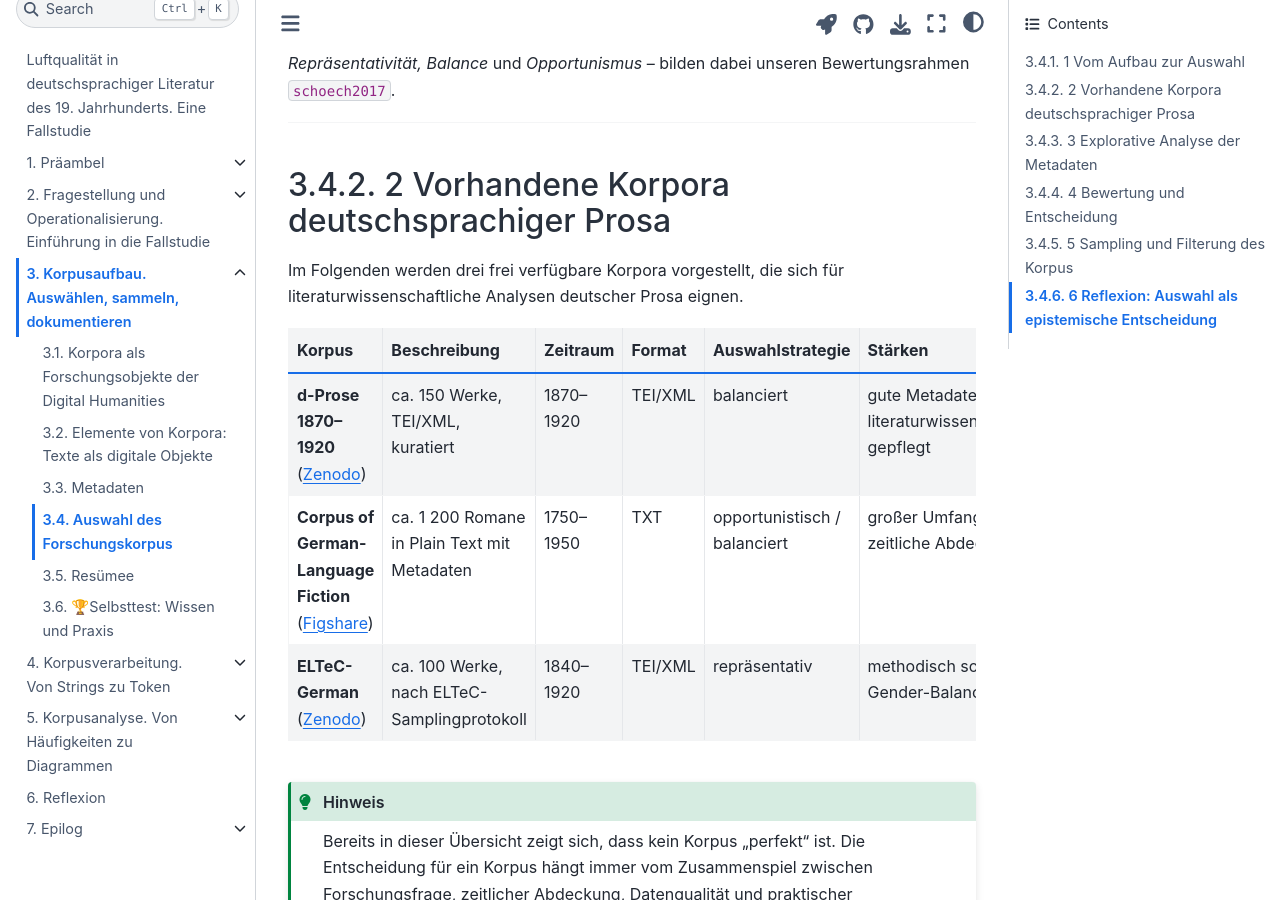
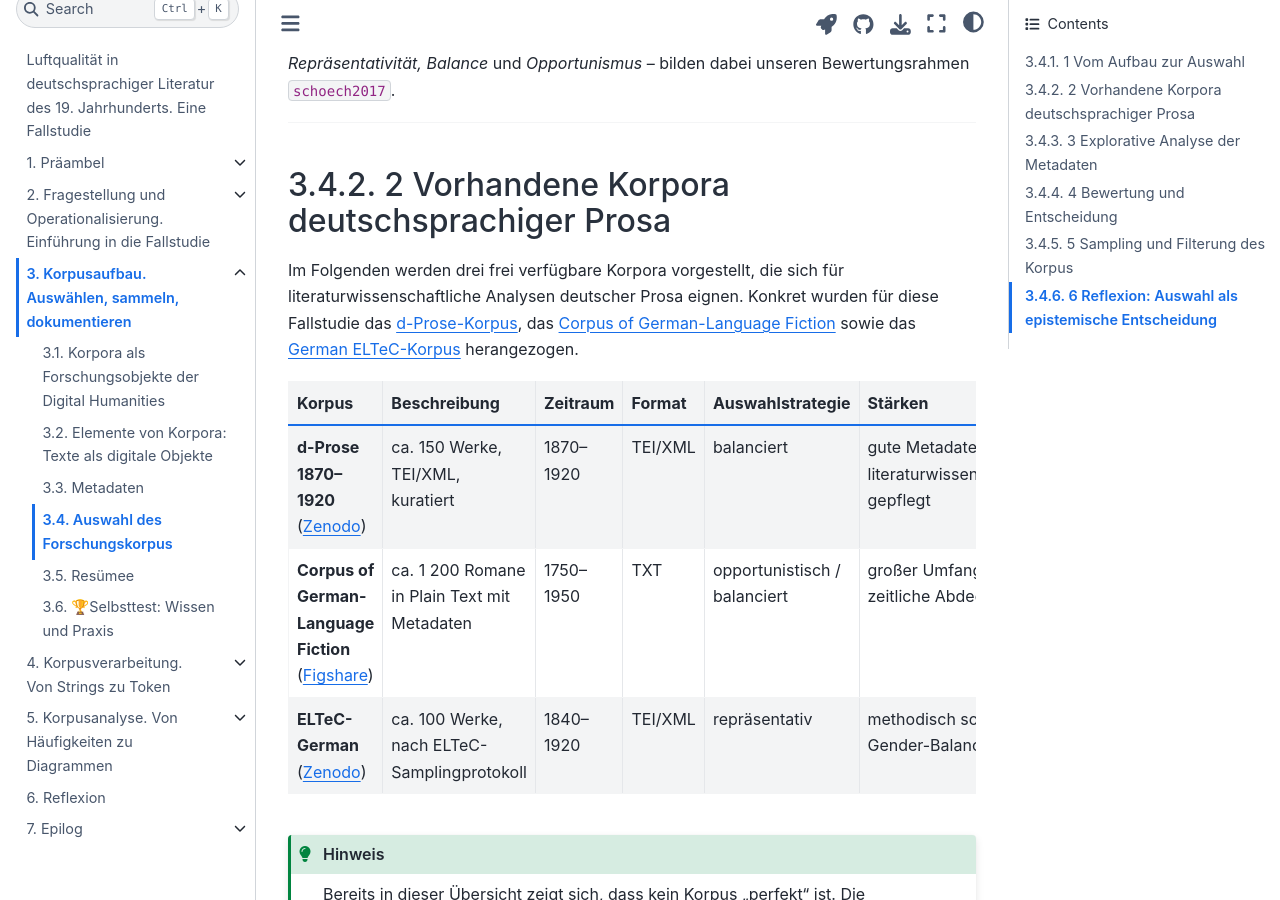
Before and after one commit to quadriga-dk/Text-Fallstudie-3, a Jupyter Book: the page built from corpus_collection/corpus-collection_choosing-our-corpus.md, in a window 1280 px wide and 900 px high, scrolled down 770 px. Built offline with Jupyter Book 1.0.4 settings and Sphinx 7.4.7 and the Sphinx Book theme 1.1.4, drawn with Linux system fonts in a browser that asks for light colours; pages that are not in the unit, such as notebooks, are missing from menus; cross-references to code outside the pages are shown as plain code.

Commit message:
add links to corpora

```diff
--- a/corpus_collection/corpus-collection_choosing-our-corpus.md
+++ b/corpus_collection/corpus-collection_choosing-our-corpus.md
@@ -34,7 +34,7 @@ Die im Kapitel [„Korpora als Forschungsobjekte“](corpus-collection_corpora-a
 
 ## 2 Vorhandene Korpora deutschsprachiger Prosa
 
-Im Folgenden werden drei frei verfügbare Korpora vorgestellt, die sich für literaturwissenschaftliche Analysen deutscher Prosa eignen.
+Im Folgenden werden drei frei verfügbare Korpora vorgestellt, die sich für literaturwissenschaftliche Analysen deutscher Prosa eignen. Konkret wurden für diese Fallstudie das [d-Prose-Korpus](https://zenodo.org/records/5015008), das [Corpus of German-Language Fiction](https://figshare.com/articles/dataset/Corpus_of_German-Language_Fiction_txt_/4524680) sowie das [German ELTeC-Korpus](https://zenodo.org/records/4662482) herangezogen.
 
 | Korpus                                                                                                                                   | Beschreibung                                 | Zeitraum  | Format    | Auswahlstrategie             | Stärken                                            | Schwächen                            |
 | ---------------------------------------------------------------------------------------------------------------------------------------- | -------------------------------------------- | --------- | --------- | ---------------------------- | -------------------------------------------------- | ------------------------------------ |
```
